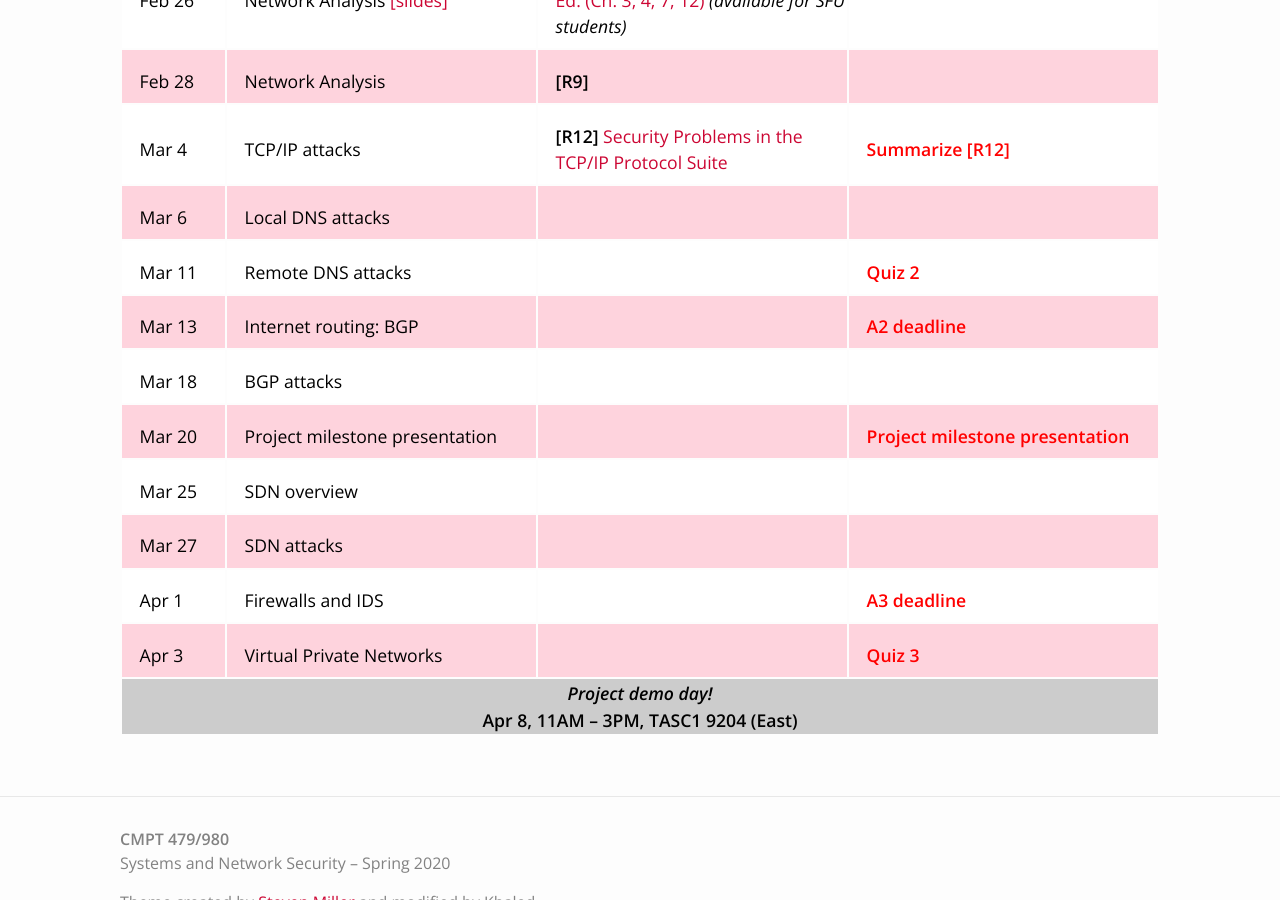
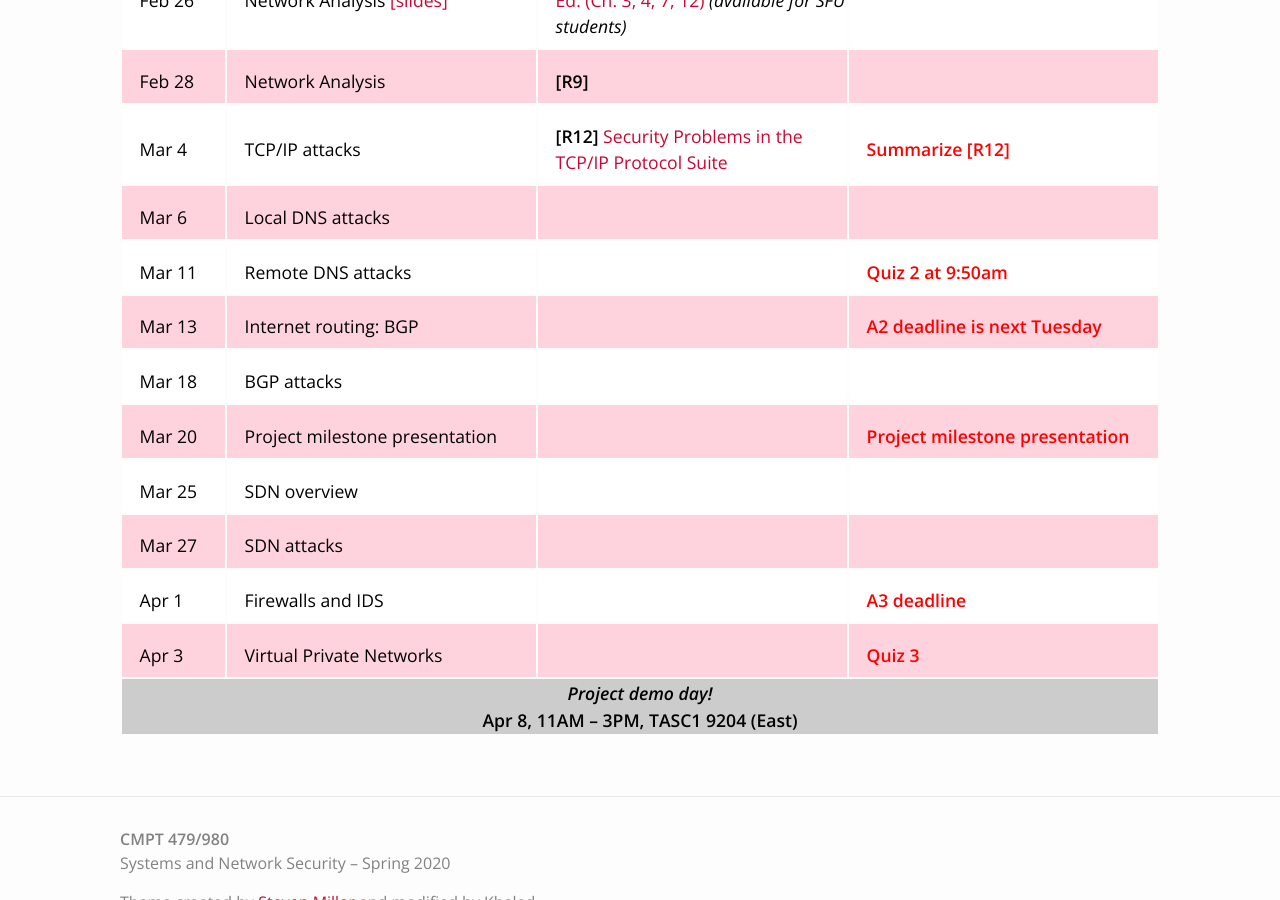
Before and after one commit to alik604/CMPT-479-System-Network-Security, a Jekyll site: the page built from schedule.md, in a window 1280 px wide and 900 px high, scrolled down 1562 px. Built offline with Jekyll 4.4.1, drawn with Linux system fonts in a browser that asks for light colours; nearby versions of some CDN libraries.

Commit message:
schedule

```diff
--- a/_data/lectures.yml
+++ b/_data/lectures.yml
@@ -232,7 +232,7 @@
   date: Mar 11
   description: ""
   deadlines:
-    - title: Quiz 2
+    - title: Quiz 2 at 9:50am
 
 
 - title: "Internet routing: BGP"
@@ -241,7 +241,7 @@
   date: Mar 13
   description: ""
   deadlines:
-    - title: A2 deadline
+    - title: A2 deadline is next Tuesday
 
 - title: BGP attacks
   #filename: Untitled
```
